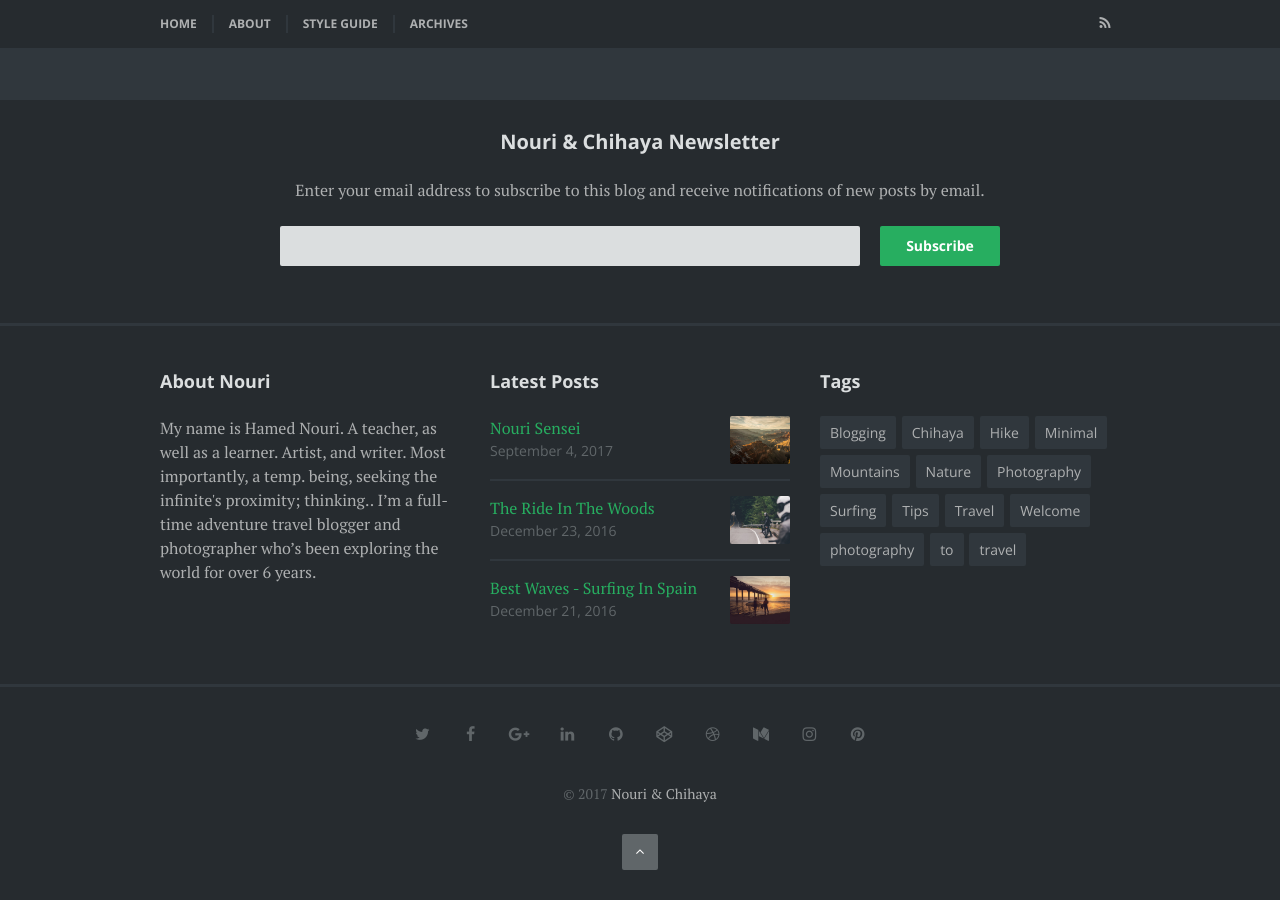
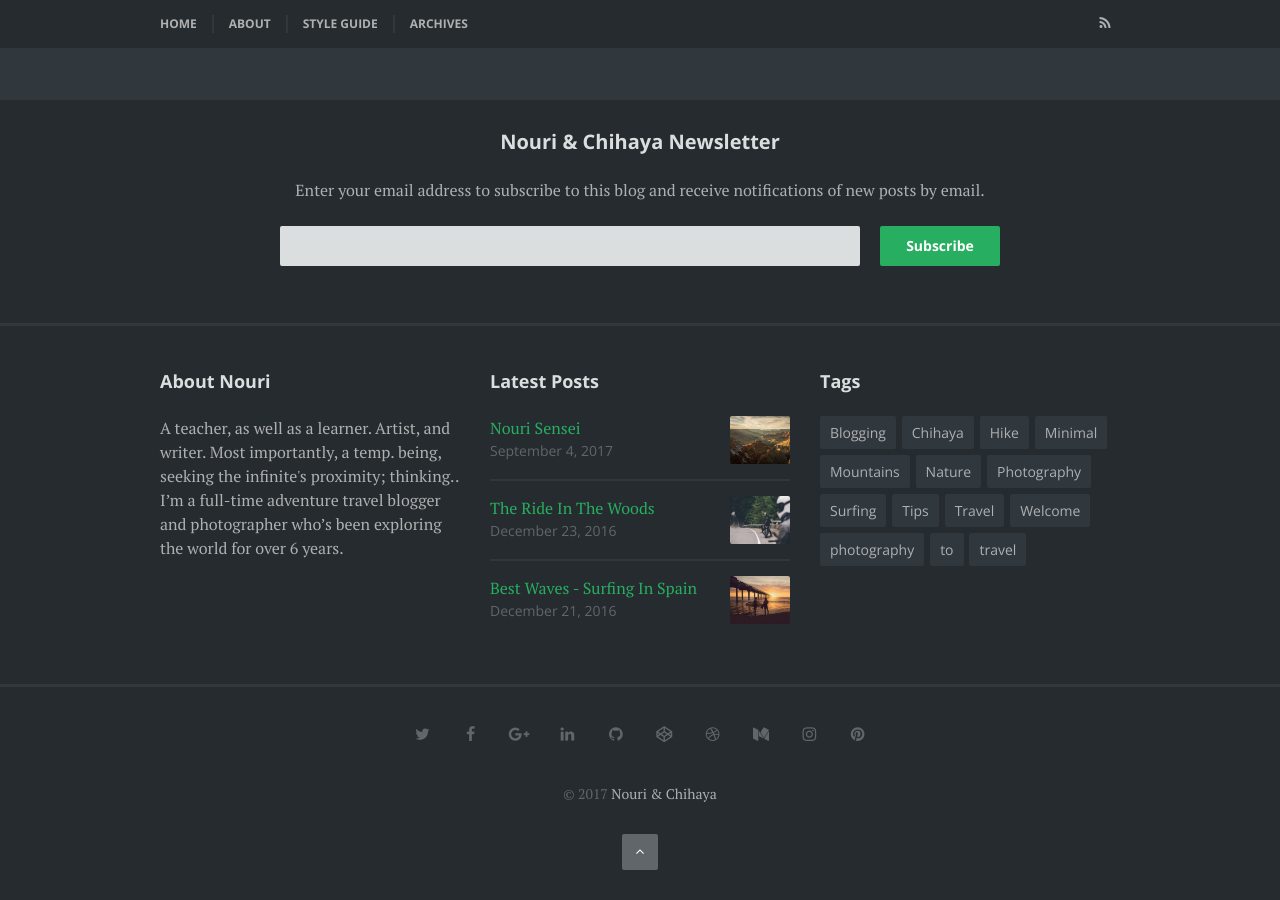
Before and after one commit to nourijp/chihaya, a Jekyll site: the page built from index.html, in a window 1280 px wide and 900 px high, scrolled down 7525 px. Built offline with Jekyll 4.4.1, drawn with Linux system fonts in a browser that asks for light colours; some web fonts are replaced; the list of posts is cut into pages by our own code; some of the changed lines change nothing that is shown; some of the changed text lies outside the part shown.

Commit message:
Update _config.yml

```diff
--- a/_config.yml
+++ b/_config.yml
@@ -15,7 +15,7 @@
 description: "Nouri Sensei's website for Chihaya."
 
 # Tagline below the site title
-tagline: "Tales of a digital nomad."
+tagline: "Chihaya High's New ALT."
 
 # The subpath of your site, e.g. /blog, for generating urls
 baseurl: "/chihaya"
@@ -42,7 +42,7 @@
 
 # Author information - author info at the bottom of the post
 author_name: "Nouri"
-author_bio: "My name is Hamed Nouri. A teacher, as well as a learner. Artist, and writer. Most importantly, a temp. being, seeking the infinite's proximity; thinking.. I’m a full-time adventure travel blogger and photographer who’s been exploring the world for over 6 years."
+author_bio: "A teacher, as well as a learner. Artist, and writer. Most importantly, a temp. being, seeking the infinite's proximity; thinking.. I’m a full-time adventure travel blogger and photographer who’s been exploring the world for over 6 years."
 author_url: "http://nouri.jp"
 author_location: "Tokyo, Japan"
 author_image: authorimage.jpg
@@ -57,14 +57,14 @@
 # Social links in the site footer
 twitter_username: "nouri_jp"
 facebook_username: "nourijp"
-googleplus_username: "+username"
+googleplus_username: "+nourijp"
 github_username: "nourijp"
 codepen_username: "username"
 dribbble_username: "username"
 medium_username: "@nourijp"
 instagram_username: "nouri.jp"
-pinterest_username: "username"
-linkedin_username: "username"
+pinterest_username: "nourijp"
+linkedin_username: "nourijp"
 
 # http://jekyllrb.com/docs/pagination/
 paginate: 5
```
